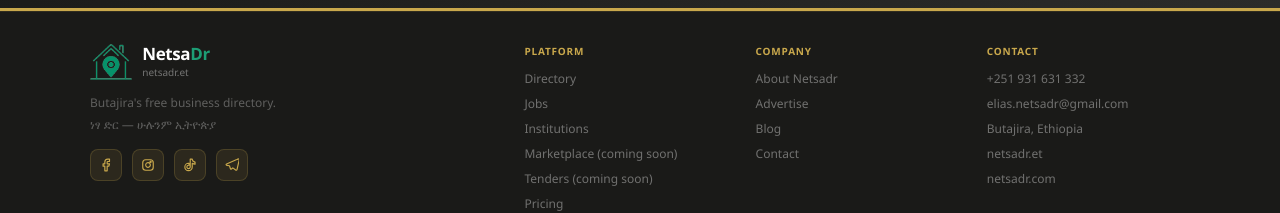
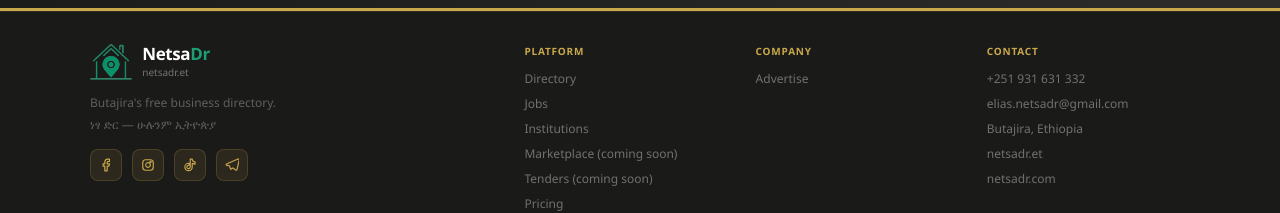
Before and after one commit to elu25/netsadr, a React (Create React App) app: page / in a window 1280 px wide. Shown: the part 1262-1475 px from the top of the page. Built offline with nearby package versions, Linux system fonts and the light colour scheme.

Commit message:
remove dead footer links

```diff
--- a/src/components/UI.jsx
+++ b/src/components/UI.jsx
@@ -137,7 +137,7 @@ export const Footer = ({ onNav }) => (
         </div>
         {[
           ['Platform', [['Directory','home'],['Jobs','jobs'],['Institutions','institutions'],['Marketplace (coming soon)','marketplace'],['Tenders (coming soon)','tenders'],['Pricing','pricing']]],
-          ['Company',  [['About Netsadr','about'],['Advertise','pricing'],['Blog','blog'],['Contact','contact']]],
+          ['Company',  [['Advertise','pricing']]],
           ['Contact',  [['+251 931 631 332',null],['elias.netsadr@gmail.com',null],['Butajira, Ethiopia',null],['netsadr.et',null],['netsadr.com',null]]],
         ].map(([title, items]) => (
           <div key={title}>
```
